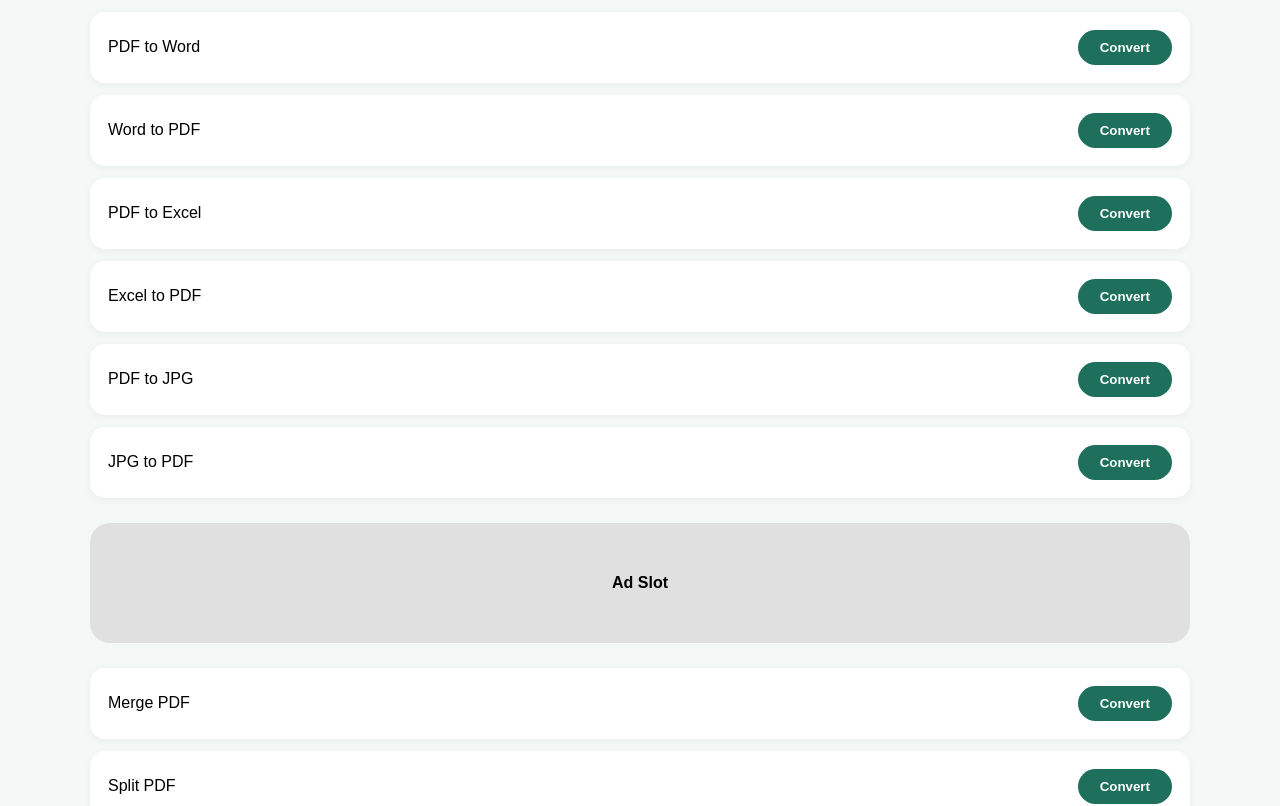
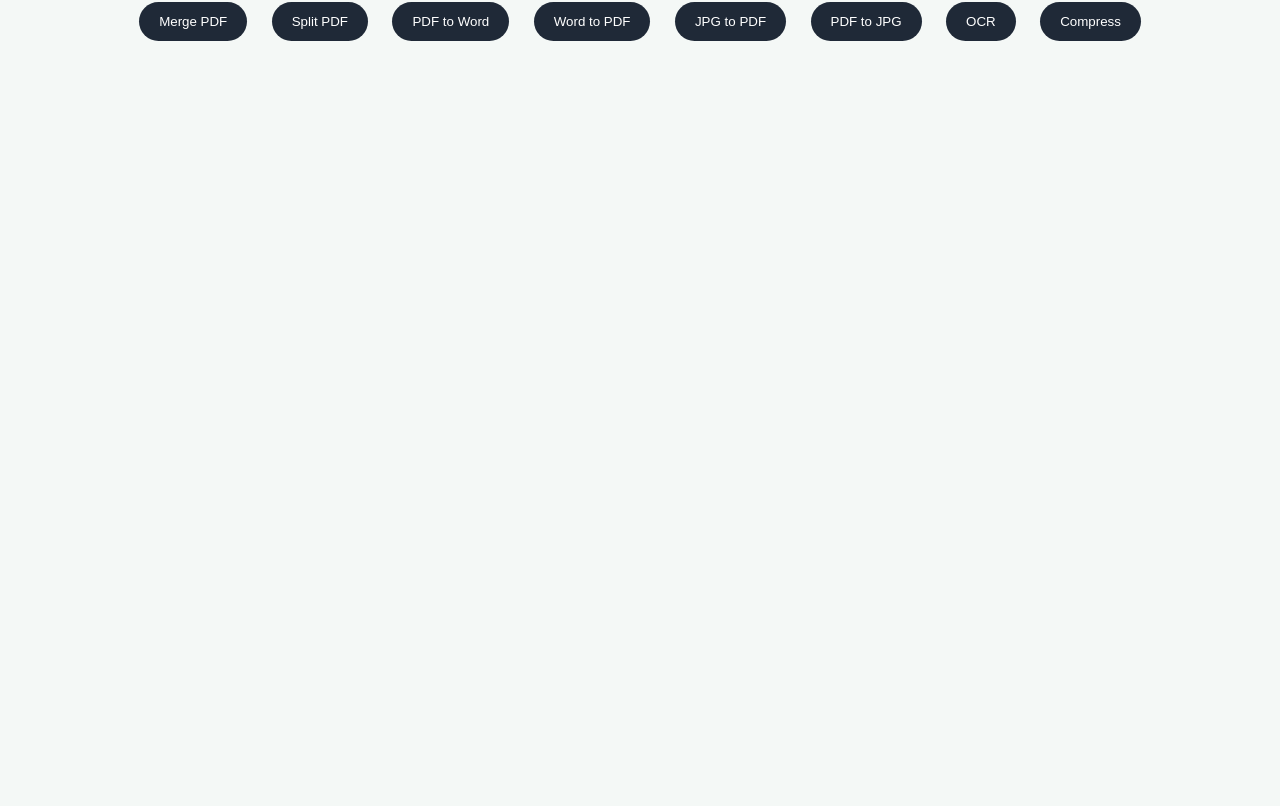
Before and after one commit to snd112/pdf-server, a plain HTML site: page static/index.html in a window 1280 px wide. Shown: the part 88-894 px from the top of the page. After the commit the page ends 800 px from the top, so only its background shows below. Drawn offline with Linux system fonts and the light colour scheme.

Commit message:
Refactor HTML structure and update styles

```diff
--- a/static/index.html
+++ b/static/index.html
@@ -1,150 +1,55 @@
 <!DOCTYPE html>
-<html lang="en">
+<html>
 <head>
 <meta charset="UTF-8">
-<title>PDFStudio – All PDF Tools</title>
-<meta name="viewport" content="width=device-width, initial-scale=1.0">
+<title>PDFStudio</title>
+<style>
+body{font-family:Arial;background:#f4f8f6;text-align:center}
+button{padding:12px 20px;margin:10px;border-radius:20px;border:none;background:#1f2937;color:white}
+button:hover{background:#1e6f5c}
+</style>
+</head>
+<body>
 
-<style>
-body{
-  font-family:Arial;
-  background:#f4f8f6;
-  margin:0;
+<h1>PDFStudio Tools</h1>
+
+<button onclick="upload('/merge',true)">Merge PDF</button>
+<button onclick="upload('/split')">Split PDF</button>
+<button onclick="upload('/pdf-to-word')">PDF to Word</button>
+<button onclick="upload('/word-to-pdf')">Word to PDF</button>
+<button onclick="upload('/jpg-to-pdf',true)">JPG to PDF</button>
+<button onclick="upload('/pdf-to-jpg')">PDF to JPG</button>
+<button onclick="upload('/ocr')">OCR</button>
+<button onclick="upload('/compress')">Compress</button>
+
+<script>
+
+const API = "https://YOUR-RAILWAY-LINK.up.railway.app";
+
+function upload(endpoint,multi=false){
+let i=document.createElement("input");
+i.type="file";
+i.multiple=multi;
+
+i.onchange=async()=>{
+let f=new FormData();
+
+for(let x of i.files){
+f.append("files",x);
 }
 
-.container{
-  max-width:1100px;
-  margin:auto;
-  padding:20px;
+let r=await fetch(API+endpoint,{method:"POST",body:f});
+let b=await r.blob();
+
+let a=document.createElement("a");
+a.href=URL.createObjectURL(b);
+a.download="file";
+a.click();
 }
 
-h1{
-  text-align:center;
+i.click();
 }
 
-.tool{
-  background:#fff;
-  padding:18px;
-  margin:12px 0;
-  border-radius:15px;
-  display:flex;
-  justify-content:space-between;
-  align-items:center;
-  box-shadow:0 2px 8px rgba(0,0,0,0.05);
-}
-
-button{
-  padding:10px 22px;
-  border:none;
-  border-radius:25px;
-  background:#1e6f5c;
-  color:#fff;
-  font-weight:bold;
-  cursor:pointer;
-  transition:0.2s;
-}
-
-button:hover{
-  background:#145046;
-}
-
-.ad{
-  height:120px;
-  background:#e0e0e0;
-  border-radius:20px;
-  margin:25px 0;
-  display:flex;
-  align-items:center;
-  justify-content:center;
-  font-weight:bold;
-}
-
-#loader{
-  display:none;
-  text-align:center;
-  margin:15px 0;
-  font-weight:bold;
-}
-</style>
-</head>
-
-<body>
-
-<div class="container">
-<h1>PDFStudio – All PDF Tools</h1>
-
-<div id="loader">⏳ Processing file...</div>
-
-<div class="tool">PDF to Word <button onclick="run('/pdf-to-word')">Convert</button></div>
-<div class="tool">Word to PDF <button onclick="run('/word-to-pdf')">Convert</button></div>
-<div class="tool">PDF to Excel <button onclick="run('/pdf-to-excel')">Convert</button></div>
-<div class="tool">Excel to PDF <button onclick="run('/excel-to-pdf')">Convert</button></div>
-<div class="tool">PDF to JPG <button onclick="run('/pdf-to-jpg')">Convert</button></div>
-<div class="tool">JPG to PDF <button onclick="run('/jpg-to-pdf',true)">Convert</button></div>
-
-<div class="ad">Ad Slot</div>
-
-<div class="tool">Merge PDF <button onclick="run('/merge',true)">Convert</button></div>
-<div class="tool">Split PDF <button onclick="run('/split')">Convert</button></div>
-<div class="tool">Compress PDF <button onclick="run('/compress')">Convert</button></div>
-<div class="tool">Protect PDF <button onclick="run('/protect')">Convert</button></div>
-<div class="tool">Unlock PDF <button onclick="run('/unlock')">Convert</button></div>
-<div class="tool">OCR PDF <button onclick="run('/ocr')">Convert</button></div>
-
-</div>
-
-<script>
-const API_URL="https://pdf-server-production-8b7b.up.railway.app/";
-
-function showLoader(v){
-  document.getElementById("loader").style.display = v ? "block" : "none";
-}
-
-function getFileName(ep){
-  let name = ep.replace("/","") + ".pdf";
-  return name;
-}
-
-function run(ep,multi=false){
-  let i=document.createElement('input');
-  i.type='file';
-  i.multiple=multi;
-
-  i.onchange=()=>{
-    let f=new FormData();
-    for(let x of i.files){
-      f.append('files',x);
-    }
-
-    showLoader(true);
-
-    fetch(API_URL+ep,{
-      method:'POST',
-      body:f
-    })
-    .then(async r=>{
-      showLoader(false);
-
-      if(!r.ok){
-        throw new Error("Server error");
-      }
-
-      return r.blob();
-    })
-    .then(b=>{
-      let a=document.createElement('a');
-      a.href=URL.createObjectURL(b);
-      a.download=getFileName(ep);
-      a.click();
-    })
-    .catch(err=>{
-      showLoader(false);
-      alert("❌ Error: " + err.message);
-    });
-  }
-
-  i.click();
-}
 </script>
 
 </body>
```
